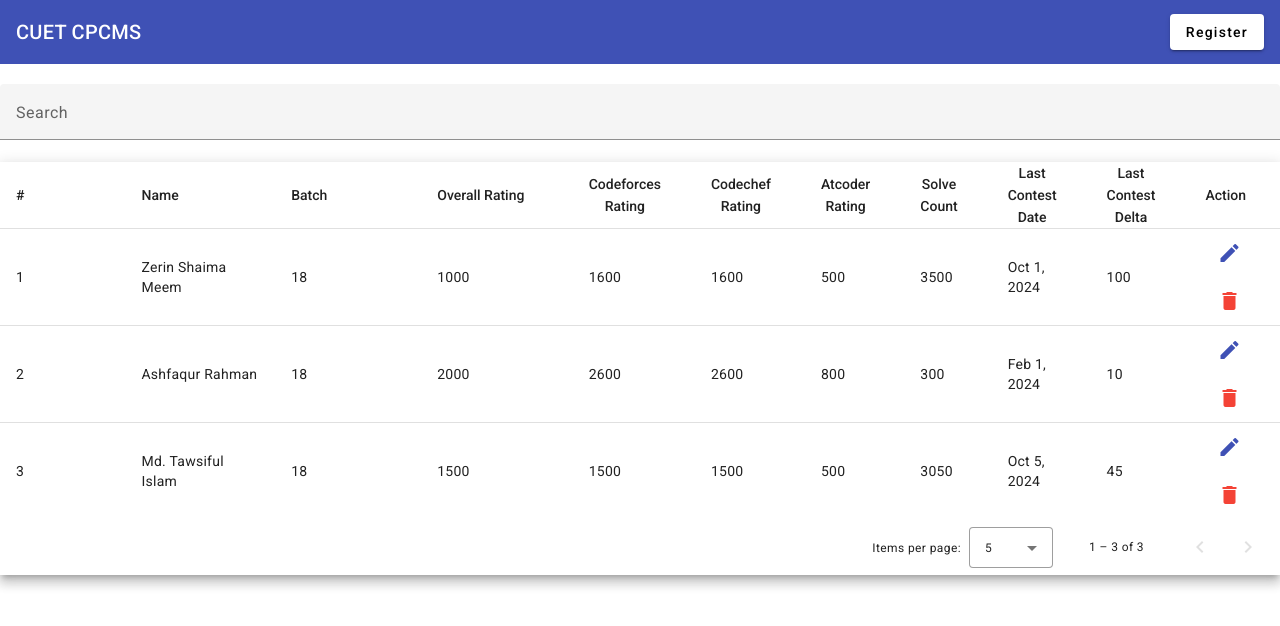
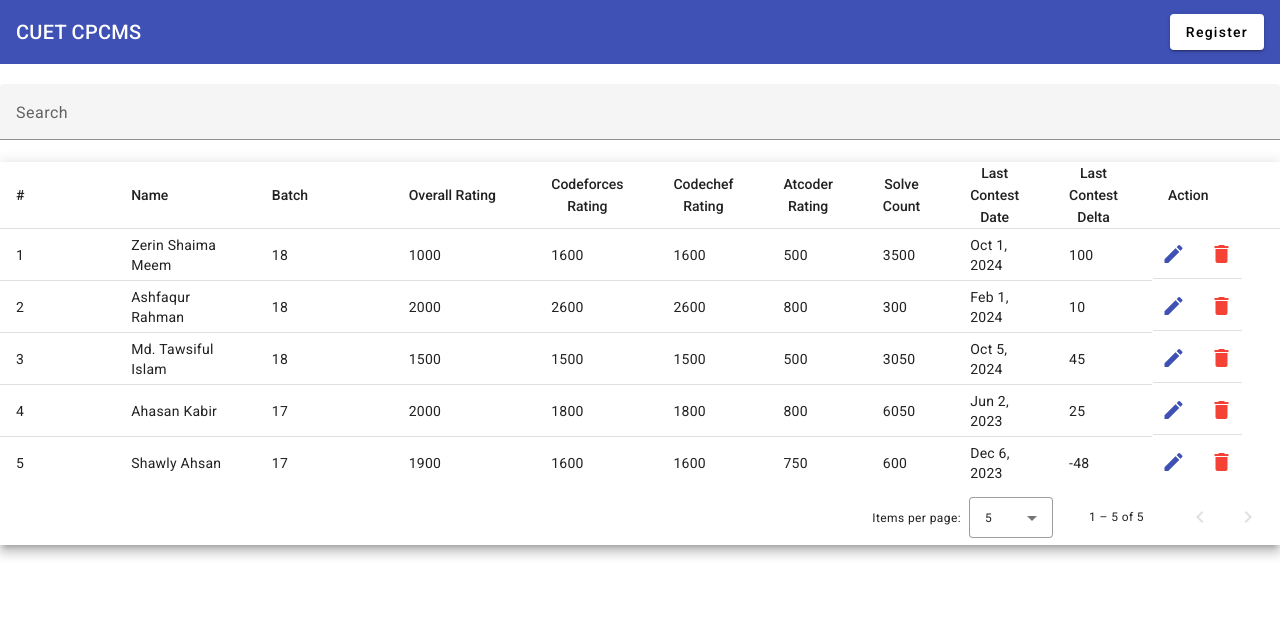
Before and after one commit to AdidR10/cpcms, an Angular app: page / in a window 1280 px wide. Shown: the top 626 px of the page. Built offline with nearby package versions, Linux system fonts and the light colour scheme; data requests are answered from the project's data file.

Commit message:
edit and delete button flex issues fixed

```diff
--- a/db.json
+++ b/db.json
@@ -92,40 +92,64 @@
   ],
   "onlineAPI": [
     {
-      "id": 1804057,
-      "name": "Zerin Shaima Meem",
-      "batch": 18,
+      "id":1,
+      "name":"Zerin Shaima Meem",
+      "batch":18,
       "overallRating": 1000,
       "codeforcesRating": 1420,
       "codechefRating": 1600,
       "atcoderRating": 500,
-      "solveCount": 3500,
+      "solveCount":3500,
       "lastContestDate": "10-01-2024",
       "lastContestDelta": 100
     },
     {
-      "id": 1804055,
-      "name": "Ashfaqur Rahman",
-      "batch": 18,
+      "id":2,
+      "name":"Ashfaqur Rahman",
+      "batch":18,
       "overallRating": 2000,
       "codeforcesRating": 1620,
       "codechefRating": 2600,
       "atcoderRating": 800,
-      "solveCount": 300,
+      "solveCount":300,
       "lastContestDate": "02-01-2024",
       "lastContestDelta": 10
     },
     {
-      "id": 1804041,
-      "name": "Md. Tawsiful Islam",
-      "batch": 18,
+      "id":3,
+      "name":"Md. Tawsiful Islam",
+      "batch":18,
       "overallRating": 1500,
       "codeforcesRating": 1500,
       "codechefRating": 1500,
       "atcoderRating": 500,
-      "solveCount": 3050,
+      "solveCount":3050,
       "lastContestDate": "10-05-2024",
       "lastContestDelta": 45
+    },
+    {
+      "id":4,
+      "name":"Ahasan Kabir",
+      "batch":17,
+      "overallRating": 2000,
+      "codeforcesRating": 1900,
+      "codechefRating": 1800,
+      "atcoderRating": 800,
+      "solveCount":6050,
+      "lastContestDate": "06-02-2023",
+      "lastContestDelta": 25
+    },
+    {
+      "id":5,
+      "name":"Shawly Ahsan",
+      "batch":17,
+      "overallRating": 1900,
+      "codeforcesRating": 2000,
+      "codechefRating": 1600,
+      "atcoderRating": 750,
+      "solveCount":600,
+      "lastContestDate": "12-06-2023",
+      "lastContestDelta": -48
     }
   ]
 }
--- a/src/app/leaderboard/leaderboard.component.html
+++ b/src/app/leaderboard/leaderboard.component.html
@@ -49,9 +49,9 @@
             <td mat-cell *matCellDef="let row"> {{row.lastContestDelta}} </td>
         </ng-container>
 
-        <ng-container matColumnDef="action">
+        <ng-container matColumnDef="action" class="act">
             <th mat-header-cell *matHeaderCellDef mat-sort-header> Action </th>
-            <td mat-cell *matCellDef="let row">
+            <td mat-cell *matCellDef="let row" class="action-cell">
                 <button mat-icon-button color="primary" (click)="openEditForm(row.id)">
                     <mat-icon>edit</mat-icon>
                 </button>
--- a/src/app/leaderboard/leaderboard.component.scss
+++ b/src/app/leaderboard/leaderboard.component.scss
@@ -10,3 +10,10 @@ table {
 td, th {
   width: 25%;
 }
+
+.action-cell {
+  margin: 0.5%;
+  display: flex;
+  width: 70%;
+  justify-content: center;
+}
```
Lines whose indentation alone changed are shown as unchanged.
